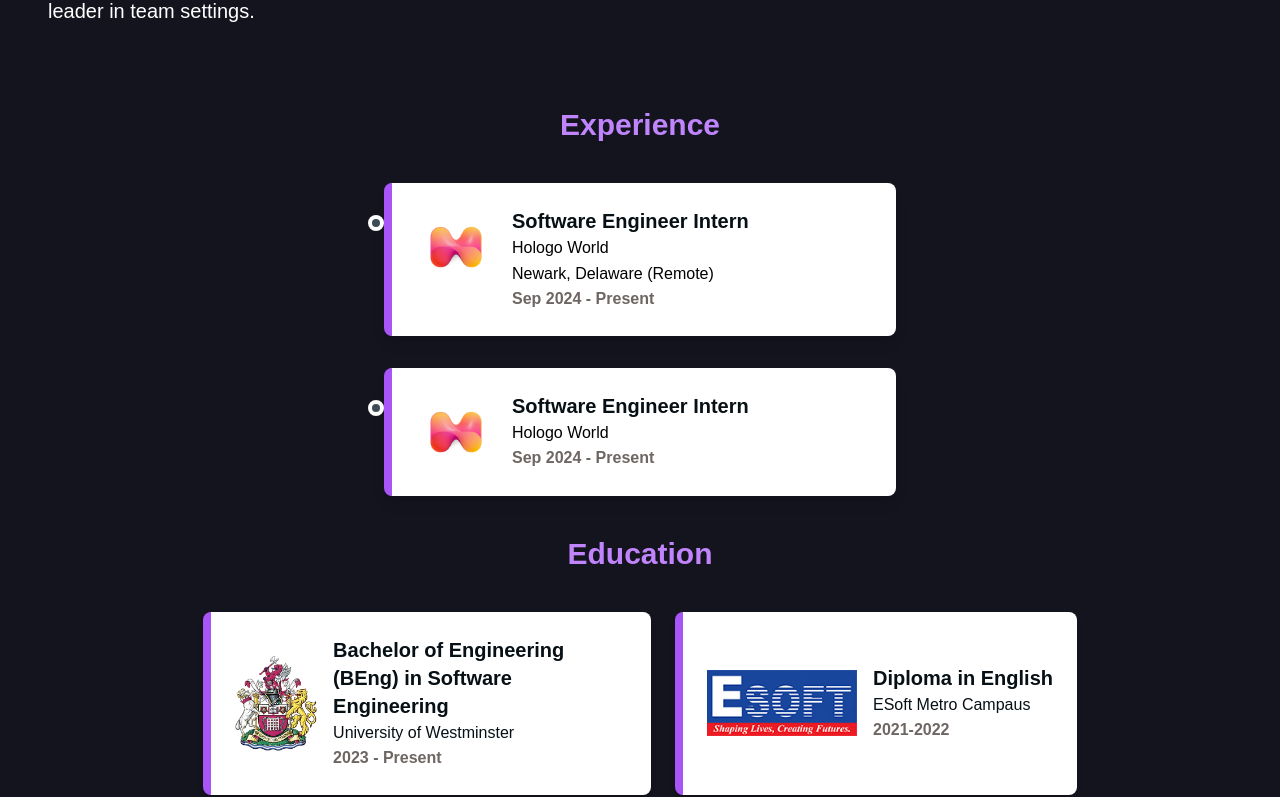
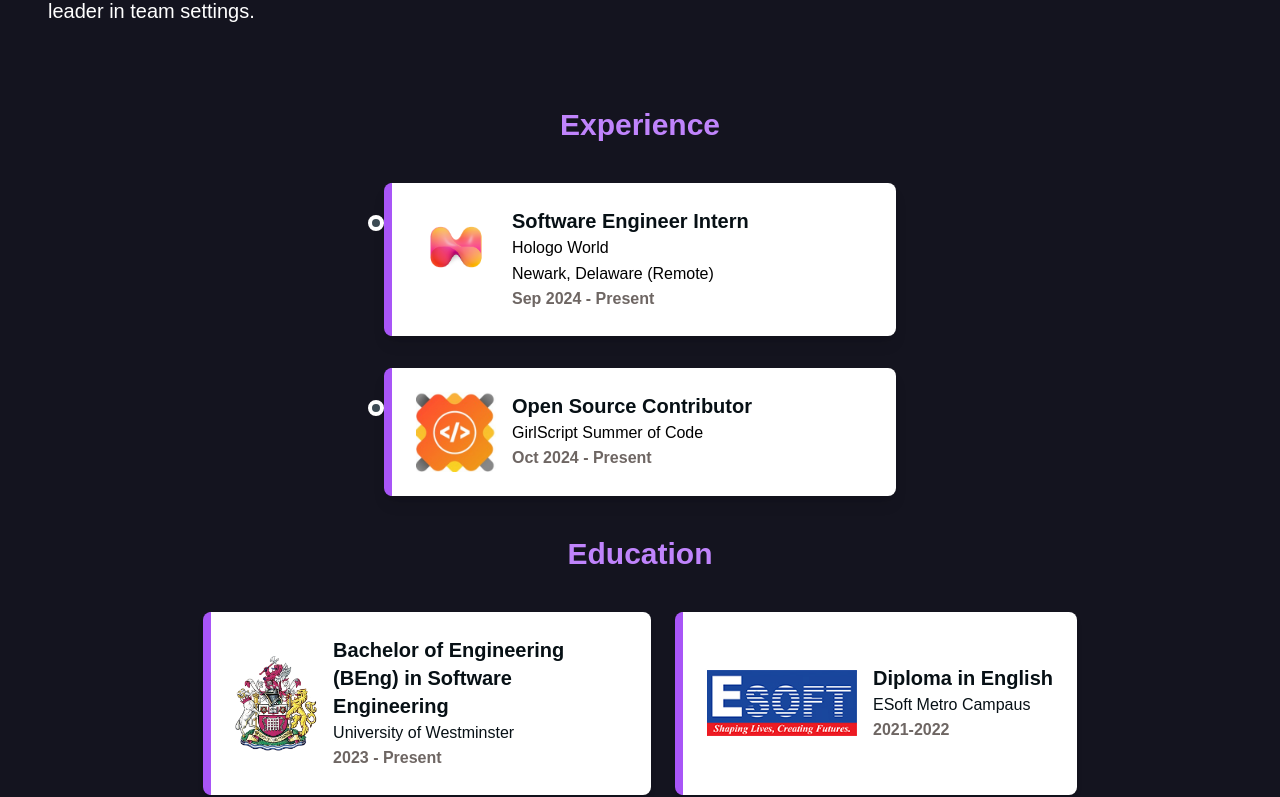
Before and after one commit to DharshanSR/Personal-Portfolio, a Next.js app: page /about in a window 1280 px wide. Shown: the part 545-1342 px from the top of the page. Built offline with nearby package versions, Linux system fonts and the light colour scheme.

Commit message:
add new experience to my abiut me section

```diff
--- a/src/app/about/page.tsx
+++ b/src/app/about/page.tsx
@@ -7,6 +7,7 @@ import hologoWorldLogo from '@/public/assests/images/hologoWorld.png';
 import westminsterLogo from '@/public/assests/images/westminster-logo.png';
 import esoftLogo from '@/public/assests/images/esoft-logo.jpg';
 import hinduCollegeLogo from '@/public/assests/images/hindu_college.jpeg';
+import girlscriptcodeOfSummer from "@/public/assests/images/gssoc.jpg";
 import {motion, useAnimation} from "framer-motion";
 import {useInView} from "react-intersection-observer";
 
@@ -19,10 +20,10 @@ const experiences = [
         logo: hologoWorldLogo,
     },
     {
-        role: "Software Engineer Intern",
-        company: "Hologo World",
-        duration: "Sep 2024 - Present",
-        logo: hologoWorldLogo,
+        role: "Open Source Contributor",
+        company: "GirlScript Summer of Code",
+        duration: "Oct 2024 - Present",
+        logo: girlscriptcodeOfSummer,
     },
 ];
 
@@ -129,7 +130,7 @@ const AboutMe = () => {
                 {/*</motion.div>*/}
 
                 {/* About Me Text */}
-                <motion.div className="w-full max-w-full p-4 md:p-8 font-medium" style={{lineHeight: "1.6"}} variants={staggerContainer}>
+                <motion.div className="w-full max-w-full p-4 md:p-8 font-medium" style={{lineHeight: "2.0"}} variants={staggerContainer}>
                     <motion.p className="text-xl text-white mb-4 text-justify" variants={fadeInUp}>
                         I am Ravindran Dharshan, a driven Software Developer currently studying at the University of
                         Westminster, London. With a diverse skill set in Full-Stack Development, Data Science, Machine
```
Also changed, not shown: src/public/assests/images/gssoc.jpg (added).
